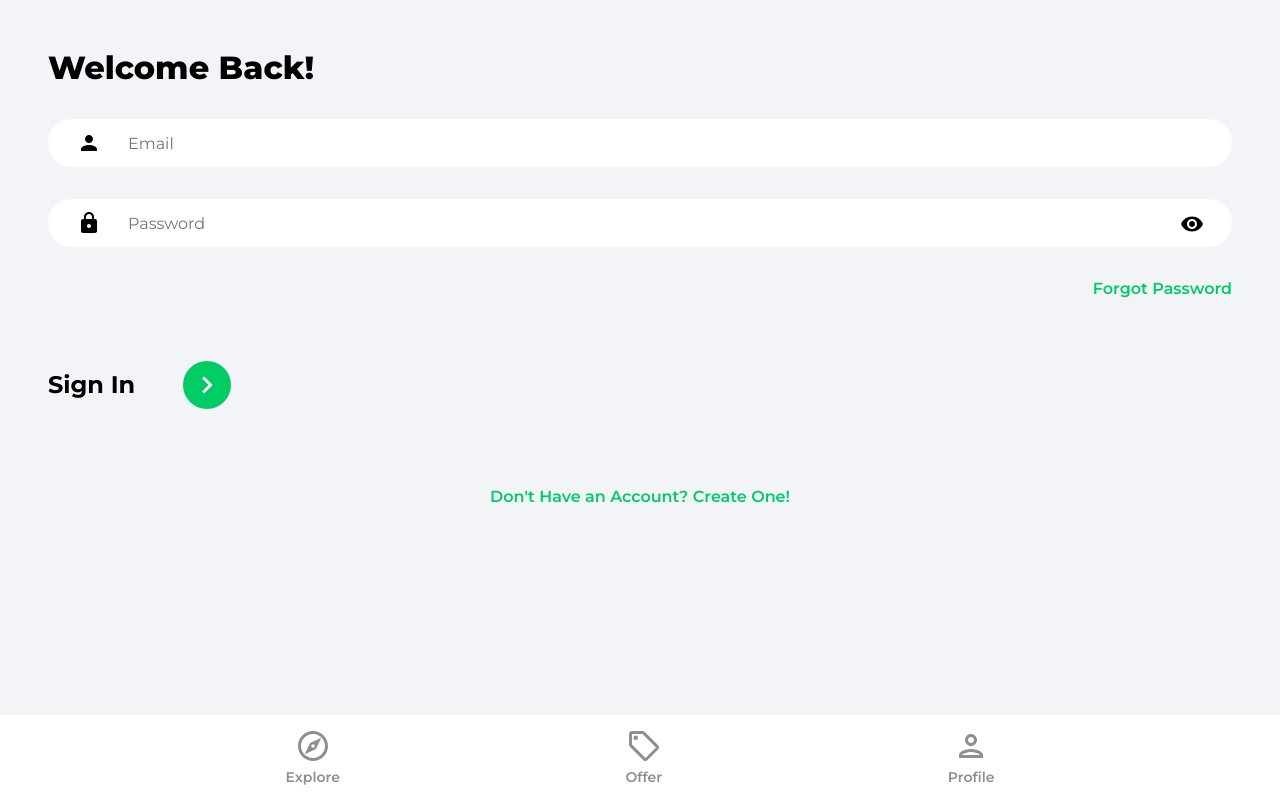
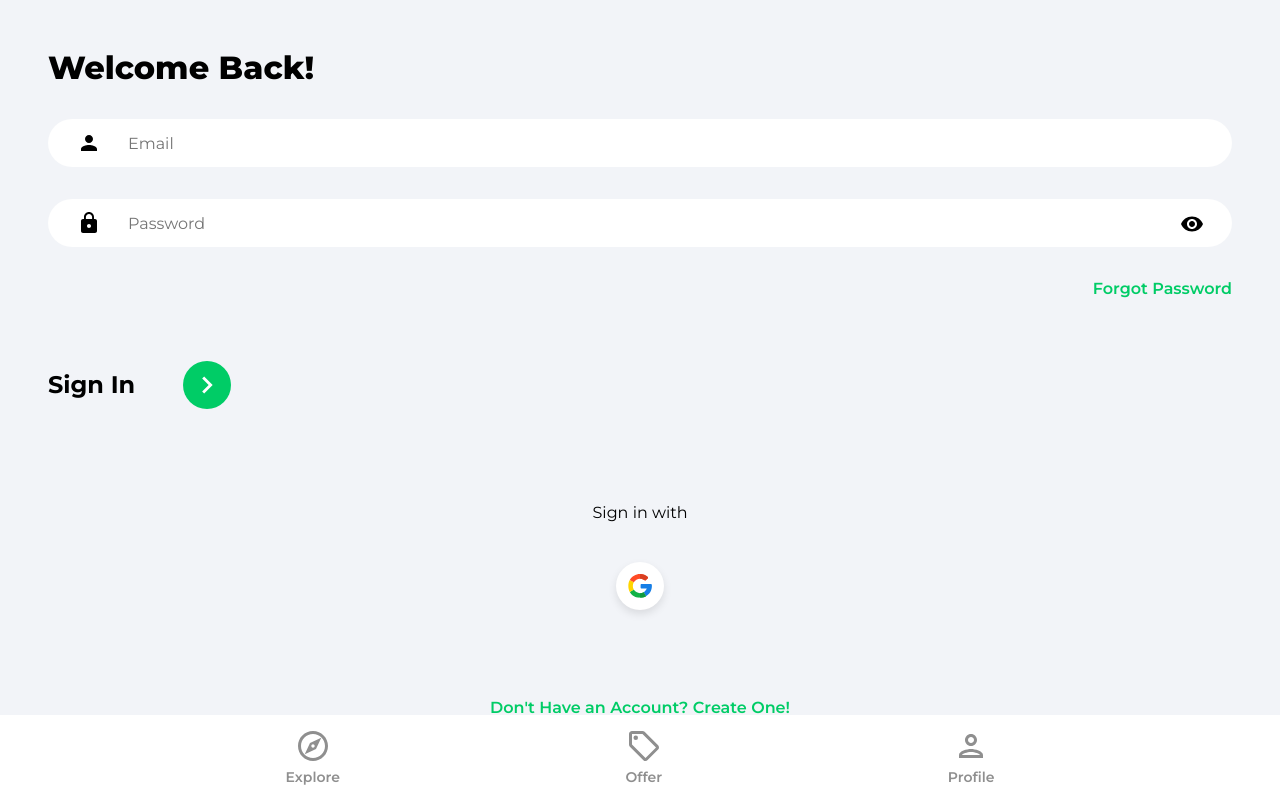
Before and after one commit to mhughes2011/house-marketplace, a React (Create React App) app: page /sign-in in a window 1280 px wide. Built offline with nearby package versions, Linux system fonts and the light colour scheme.

Commit message:
implemented google oauth

```diff
--- /dev/null
+++ b/src/components/OAuth.jsx
@@ -0,0 +1,49 @@
+import React from 'react'
+import {useLocation, useNavigate} from 'react-router-dom'
+import {getAuth, signInWithPopup, GoogleAuthProvider} from 'firebase/auth'
+import {doc, setDoc, getDoc, serverTimestamp} from 'firebase/firestore'
+import {db} from '../firebase.config'
+import {toast} from 'react-toastify'
+import googleIcon from '../assets/svg/googleIcon.svg'
+
+function OAuth() {
+  const navigate = useNavigate()
+  const location = useLocation()
+
+  const onGoogleClick = async () => {
+    try {
+      const auth = getAuth()
+      const provider = new GoogleAuthProvider()
+      const result = await signInWithPopup(auth, provider)
+      const user = result.user
+
+      // Check for user
+      const docRef = doc(db, 'users', user.uid)
+      const docSnap = await getDoc(docRef)
+
+      // If user doesn't exist, create user in db
+      if(!docSnap.exists()) {
+        await setDoc(doc(db, 'users', user.uid), {
+          name: user.displayName,
+          email: user.email,
+          timestamp: serverTimestamp()
+        })
+      }
+
+      navigate('/')
+    } catch (error) {
+      toast.error('Could not authorize with Google')
+    }
+  }
+
+  return (
+    <div className='socialLogin'>
+      <p>Sign {location.pathname === '/sign-up' ? 'up' : 'in' } with </p>
+      <button className="socialIconDiv" onClick={onGoogleClick}>
+        <img className='socialIconImg' src={googleIcon} alt='google' />
+      </button>
+    </div>
+  )
+}
+
+export default OAuth
--- a/src/pages/SignIn.jsx
+++ b/src/pages/SignIn.jsx
@@ -5,6 +5,7 @@
 import {toast} from 'react-toastify'
 
 import {getAuth, signInWithEmailAndPassword} from 'firebase/auth'
+import OAuth from '../components/OAuth'
 
 function SignIn() {
   const [showPass, setShowPass] = useState(false)
@@ -71,7 +72,7 @@
             </div>
           </form>
 
-          {/* Google OAuth Component */}
+          <OAuth />
 
           <Link to='/sign-up' className='registerLink'>
             Don't Have an Account? Create One!
--- a/src/pages/SignUp.jsx
+++ b/src/pages/SignUp.jsx
@@ -3,6 +3,7 @@
 import {ReactComponent as ArrowRightIcon} from '../assets/svg/keyboardArrowRightIcon.svg'
 import visibilityIcon from '../assets/svg/visibilityIcon.svg'
 import {toast} from 'react-toastify'
+import OAuth from '../components/OAuth'
 
 import {getAuth, createUserWithEmailAndPassword, updateProfile} from 'firebase/auth'
 import {setDoc, doc, serverTimestamp} from 'firebase/firestore'
@@ -87,7 +88,7 @@
             </div>
           </form>
 
-          {/* Google OAuth Component */}
+          <OAuth />
 
           <Link to='/sign-in' className='registerLink'>
             Already a User? Sign In Instead!
```
